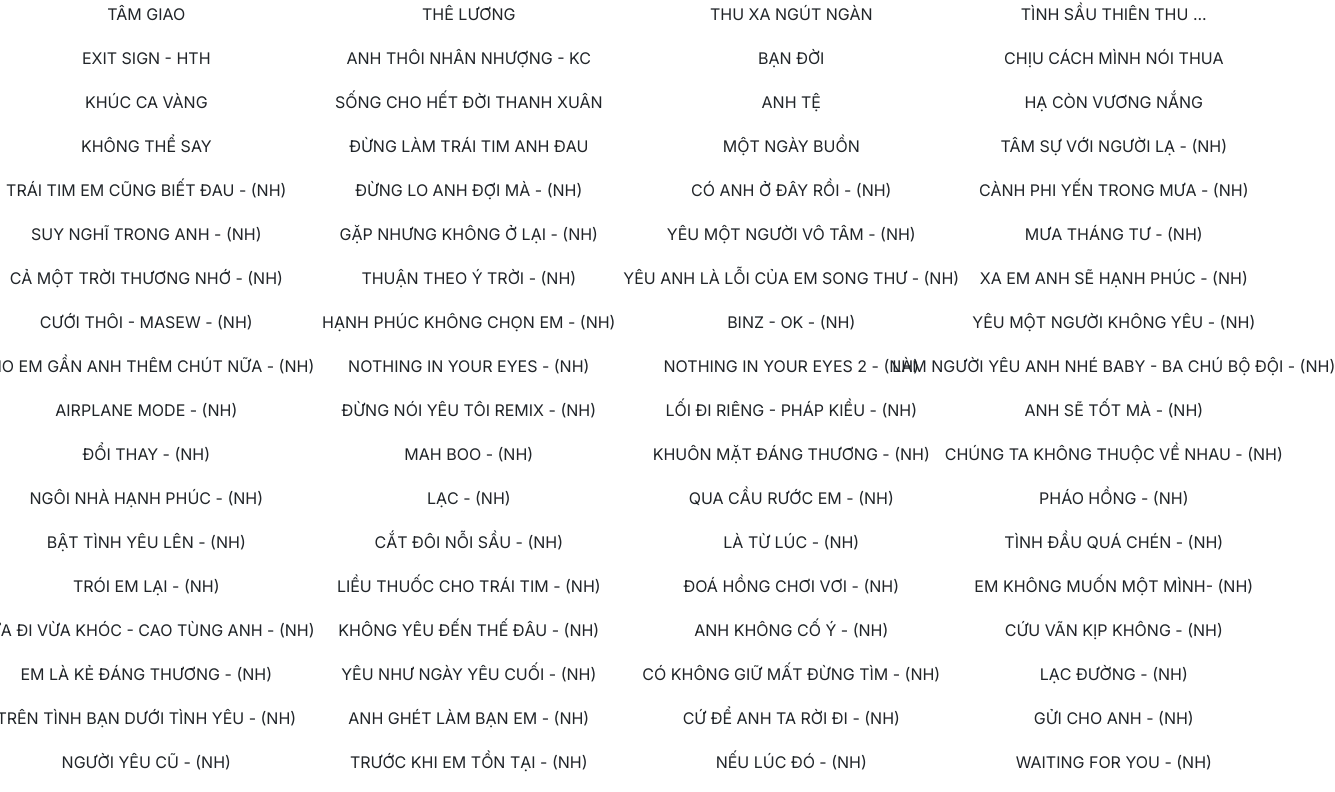
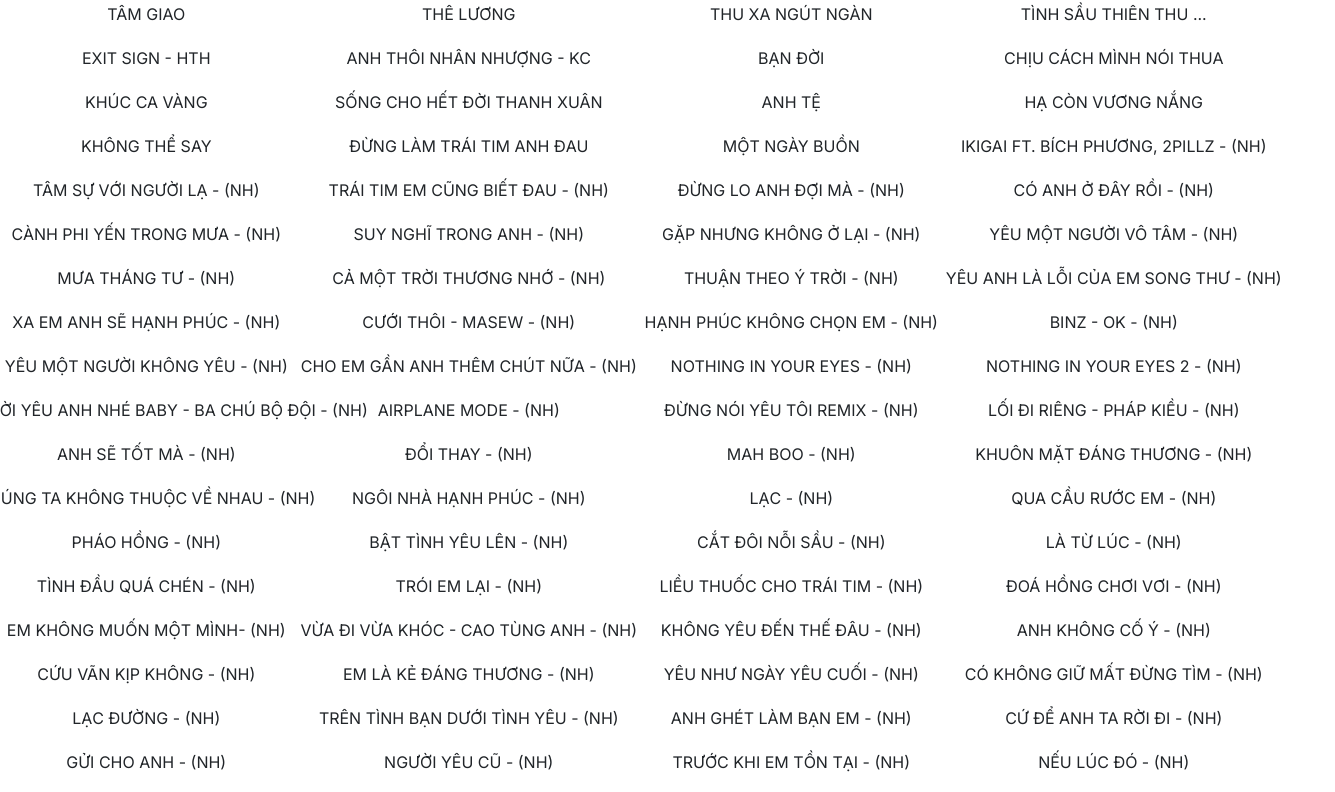
Before and after one commit to concentrix1810/music, a React (Create React App) app: page / in a window 1280 px wide. Shown: the part 800-1592 px from the top of the page, 1335 px wide, since content can reach past the window. Built offline with nearby package versions, Linux system fonts and the light colour scheme; a web font is replaced by a local one.

Commit message:
update28
update28

```diff
--- a/package.json
+++ b/package.json
@@ -12,6 +12,7 @@
     "react-icons": "^5.3.0",
     "react-player": "^2.16.0",
     "react-scripts": "5.0.1",
+    "react-toastify": "^10.0.6",
     "web-vitals": "^2.1.4"
   },
   "scripts": {
--- a/src/page/video/audioFiles.js
+++ b/src/page/video/audioFiles.js
@@ -137,6 +137,7 @@
 import OkBinz from "./videos/OkBinz.mp3";
 import YeuMotNguoiKhongYeu from "./videos/YeuMotNguoiKhongYeu.mp3";
 import ChoEmGanAnhThemChutNua from "./videos/ChoEmGanAnhThemChutNua.mp3";
+import Ikiga from "./videos/ikiga.mp3";
 
 export const audios = [
   {
@@ -361,6 +362,10 @@
   {
     name: "MỘT NGÀY BUỒN",
     url: MotNgayBuon,
+  },
+  {
+    name: "IKIGAI ft. Bích Phương, 2pillz - (NH)",
+    url: Ikiga,
   },
   {
     name: "Tâm Sự Với Người Lạ - (NH)",
```
Also changed, not shown: 2 other files (tests, documents, lock files or other folders).
